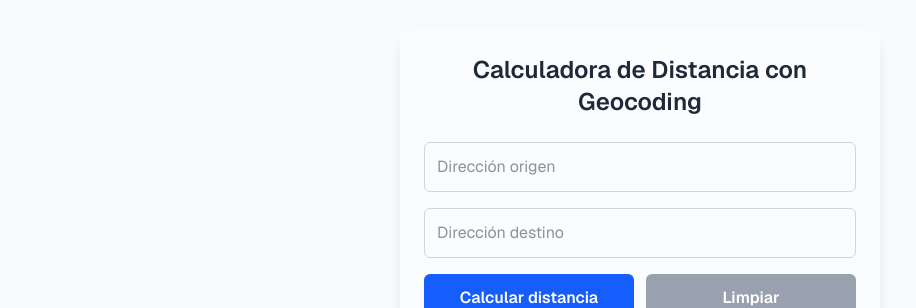
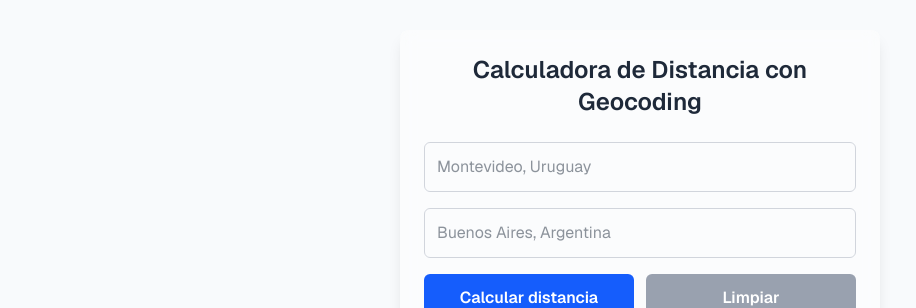
Before and after one commit to Rachx03/CalculadoraDistancia, a Next.js app: page / in a window 1280 px wide. Shown: the part 212-520 px from the top of the page, without its empty margins (0-916 px from the left). Built offline with nearby package versions, Linux system fonts and the light colour scheme.

Commit message:
mejorando los placeholder

```diff
--- a/app/components/calcularDistancia.jsx
+++ b/app/components/calcularDistancia.jsx
@@ -96,14 +96,14 @@ const CalcularDistanciaConGeocoding = () => {
       <form onSubmit={handleSubmit} className="flex flex-col space-y-4">
         <input
           type="text"
-          placeholder="Dirección origen"
+          placeholder="Montevideo, Uruguay"
           value={origen}
           onChange={(e) => setOrigen(e.target.value)}
           className="p-3 border border-gray-300 rounded-md focus:outline-none focus:ring-2 focus:ring-blue-500 text-sm sm:text-base"
         />
         <input
           type="text"
-          placeholder="Dirección destino"
+          placeholder="Buenos Aires, Argentina"
           value={destino}
           onChange={(e) => setDestino(e.target.value)}
           className="p-3 border border-gray-300 rounded-md focus:outline-none focus:ring-2 focus:ring-blue-500 text-sm sm:text-base"
```
